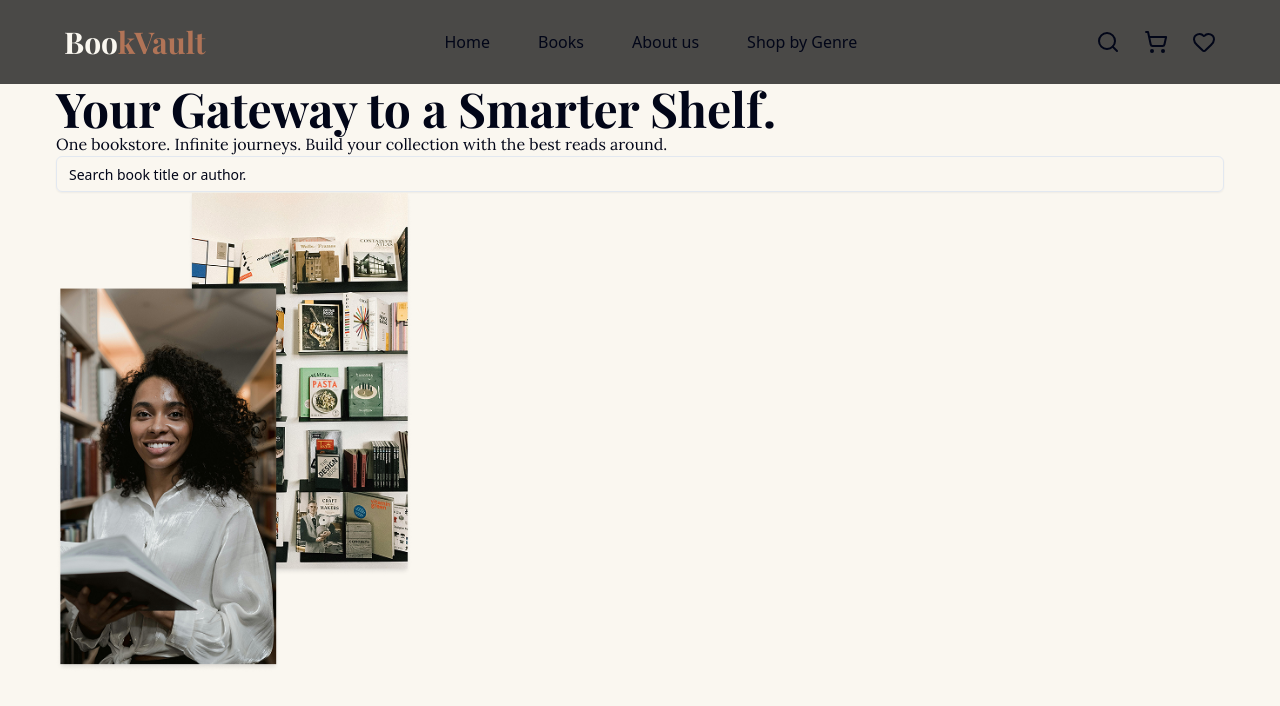
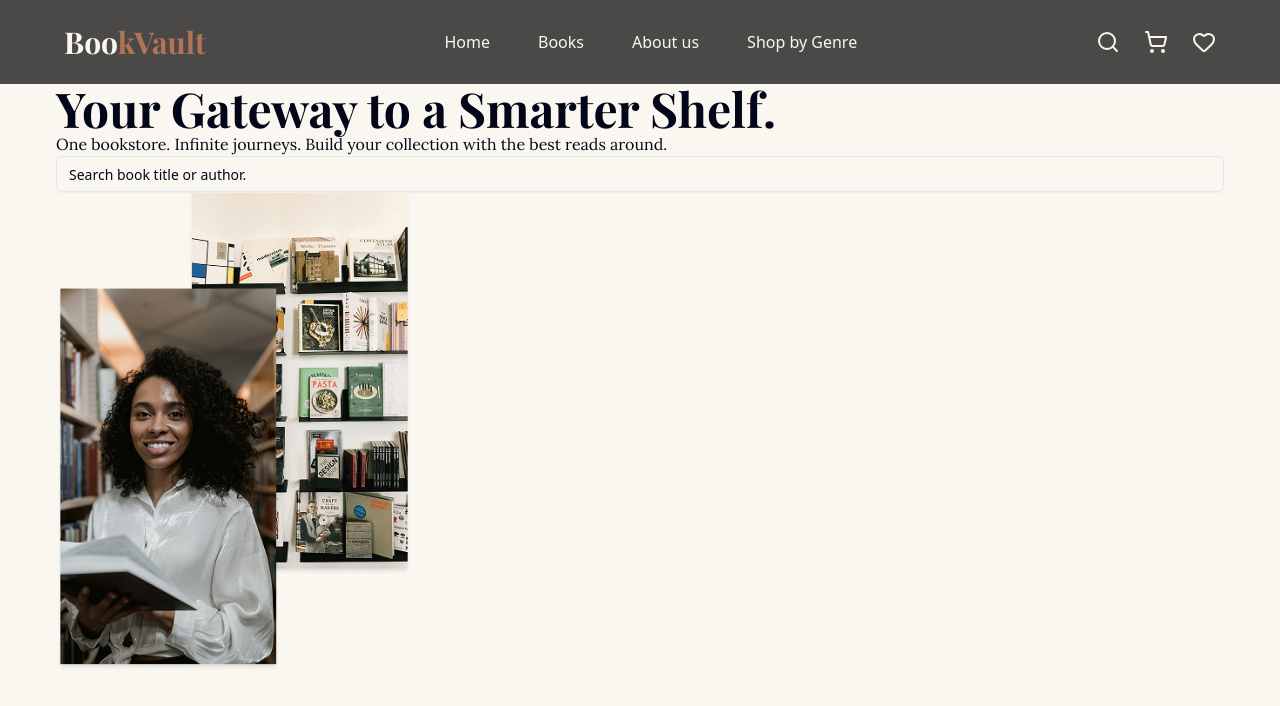
Before and after one commit to gjyannDev/book-vault, a React (Vite) app: page / in a window 1280 px wide. Shown: the top 706 px of the page. Built offline with nearby package versions, Linux system fonts and the light colour scheme.

Commit message:
chore: added responsive design

```diff
--- a/src/components/layout/NavBar.tsx
+++ b/src/components/layout/NavBar.tsx
@@ -12,7 +12,7 @@ export default function NavBar() {
             </h1>
           </div>
           <div className="nav__middle--content">
-            <ul className="hidden lg:flex md:gap-12">
+            <ul className="hidden lg:flex md:gap-12 text-[var(--base-white)]">
               <li>
                 <Link to="/">Home</Link>
               </li>
@@ -31,15 +31,15 @@ export default function NavBar() {
             <div className="menu__container lg:hidden">
               <Menu color="var(--base-white)" />
             </div>
-            <div className="hidden lg:flex md:gap-6">
+            <div className="hidden lg:flex md:gap-6 text-[var(--base-white)]">
               <Link to="">
-                <Search />
+                <Search color="var(--base-white)" />
               </Link>
               <Link to="">
-                <ShoppingCart />
+                <ShoppingCart color="var(--base-white)" />
               </Link>
               <Link to="">
-                <Heart />
+                <Heart color="var(--base-white)" />
               </Link>
             </div>
           </div>
```
